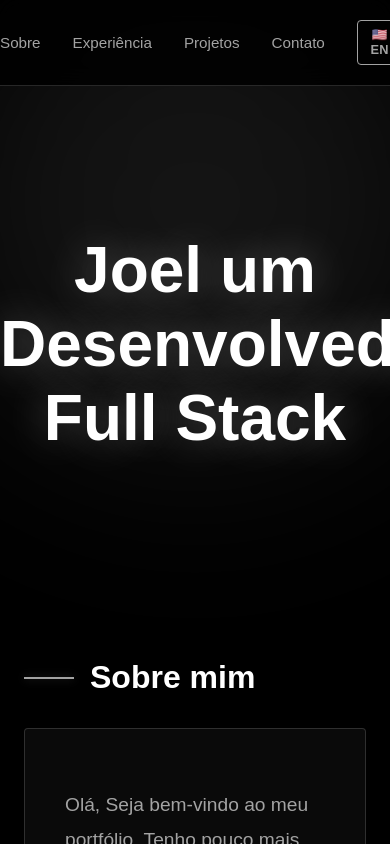
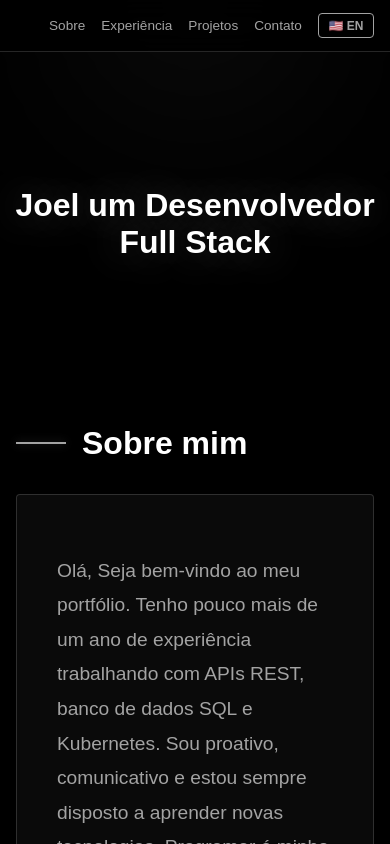
Before and after one commit to joelwolly/Portifolio-novo, a Next.js app: page / in a window 390 px wide. Shown: the top 844 px of the page. Built offline with nearby package versions, Linux system fonts and the light colour scheme; no server answers.

Commit message:
ajuste final

```diff
--- a/app/page.module.css
+++ b/app/page.module.css
@@ -1,5 +1,4 @@
 .container {
-
   --primary: #ffffff;
   --background: #000000;
   --surface: #0a0a0a;
@@ -14,8 +13,6 @@
   background-color: var(--background);
   color: var(--text-main);
   font-family: sans-serif;
-  -webkit-background-composite: var(--primary);
-  lighting-color: black;
 }
 
 .container *::selection {
@@ -33,20 +30,20 @@
   border-bottom: 1px solid var(--border-color);
   display: flex;
   justify-content: center;
-  padding: 1.25rem 0;
+  padding: 1rem 0;
 }
 
 .navContainer {
   width: 100%;
   max-width: 1150px;
-  padding: 0 1.5rem;
+  padding: 0 1rem;
   display: flex;
   justify-content: space-between;
   align-items: center;
 }
 
 .logo {
-  font-size: 1.5rem;
+  font-size: 1.2rem;
   font-weight: 800;
   color: var(--primary);
   text-transform: uppercase;
@@ -56,12 +53,12 @@
 .navRight {
   display: flex;
   align-items: center;
-  gap: 2rem;
+  gap: 1rem;
 }
 
 .navLinks {
   display: flex;
-  gap: 2rem;
+  gap: 1rem;
 }
 
 .navLinks a {
@@ -69,7 +66,7 @@
   transition: all 0.3s;
   font-weight: 500;
   text-decoration: none;
-  font-size: 0.95rem;
+  font-size: 0.85rem;
 }
 
 .navLinks a:hover {
@@ -81,11 +78,11 @@
   background: transparent;
   border: 1px solid var(--text-secondary);
   color: var(--text-secondary);
-  padding: 0.4rem 0.8rem;
+  padding: 0.3rem 0.6rem;
   border-radius: 4px;
   cursor: pointer;
   font-weight: bold;
-  font-size: 0.8rem;
+  font-size: 0.75rem;
   transition: all 0.3s ease;
 }
 
@@ -97,7 +94,7 @@
 }
 
 .hero {
-  padding-top: 180px;
+  padding-top: 160px;
   text-align: center;
   padding-bottom: 100px;
   position: relative;
@@ -105,12 +102,12 @@
 
 .heroGlow {
   position: absolute;
-  top: -50px;
+  top: -25vw;
   left: 50%;
   transform: translateX(-50%);
-  width: 500px;
-  height: 500px;
-  background-color: rgba(255, 255, 255, 0.08); /* Brilho branco suave */
+  width: 50vw;
+  height: 50vw;
+  background-color: rgba(255, 255, 255, 0.08);
   border-radius: 50%;
   filter: blur(100px);
   z-index: 0;
@@ -118,7 +115,7 @@
 }
 
 .title {
-  font-size: 4rem;
+  font-size: clamp(2rem, 8vw, 4rem);
   font-weight: 900;
   color: var(--primary);
   margin-bottom: 1.5rem;
@@ -136,12 +133,6 @@
   position: relative;
   z-index: 1;
 }
-
-.dot {
-  color: var(--text-muted);
-  margin: 0 10px;
-}
-
 
 .section {
   max-width: 1024px;
@@ -169,7 +160,6 @@
   color: white;
   margin: 0;
 }
-
 
 .aboutCard {
   background-color: var(--surface);
@@ -216,7 +206,7 @@
 
 .projectsGrid {
   display: grid;
-  grid-template-columns: repeat(auto-fit, minmax(300px, 1fr));
+  grid-template-columns: repeat(auto-fit, minmax(240px, 1fr));
   gap: 2rem;
   margin-top: 1rem;
 }
@@ -308,17 +298,9 @@
   border-radius: 4px;
   display: flex;
   flex-direction: column;
-  gap: 1.5rem;
+  gap: 1rem;
   align-items: center;
   text-align: center;
-}
-
-@media (min-width: 768px) {
-  .contactCard {
-    flex-direction: row;
-    justify-content: space-between;
-    text-align: left;
-  }
 }
 
 .contactLabel {
@@ -327,13 +309,6 @@
   font-size: 0.85rem;
   letter-spacing: 0.1em;
   margin-bottom: 0.25rem;
-}
-
-.contactCall {
-  font-size: 1.5rem;
-  font-weight: 600;
-  color: white;
-  margin: 0;
 }
 
 .contactButton {
@@ -359,12 +334,10 @@
   text-align: center;
   position: relative;
   z-index: 10;
-
-  padding: 6px 0;      /* ainda mais compacto */
+  padding: 6px 0;
   font-size: 12px;
   line-height: 1.2;
 }
-
 
 .socialContainer {
   display: flex;
@@ -426,3 +399,28 @@
   font-family: monospace;
   font-size: 0.9rem;
 }
+
+@media (max-width: 768px) {
+  .section {
+    padding: 2.5rem 1rem;
+  }
+
+  .projectsGrid {
+    grid-template-columns: 1fr;
+    gap: 1.5rem;
+  }
+
+  .skillContainer {
+    justify-content: center;
+  }
+
+  .contactCard {
+    flex-direction: column;
+    gap: 1rem;
+    text-align: center;
+  }
+
+  .header {
+    padding: 0.8rem 0;
+  }
+}
--- a/app/page.tsx
+++ b/app/page.tsx
@@ -125,12 +125,14 @@ export default function Home() {
     "Docker", "Kubernetes", "SQL", "Git", "Scrum", "CI/CD"
   ];
 
+
+
   useEffect(() => {
     AOS.init({ once: false, mirror: true, duration: 800, easing: "ease-in-out" });
 
     const fetchViews = async () => {
       try {
-        const res = await fetch("https://api.counterapi.dev/v1/joel-wollace-portfolio/views/up");
+        const res = await fetch("https://api.counterapi.dev/v1/joel-wollace-oficial/sites-views/up");
         if (!res.ok) throw new Error("API não respondeu corretamente");
         const data = await res.json();
         setViews(data.count);
@@ -139,7 +141,6 @@ export default function Home() {
         setViews(0);
       }
     };
-
     fetchViews();
   }, []);
 
```
